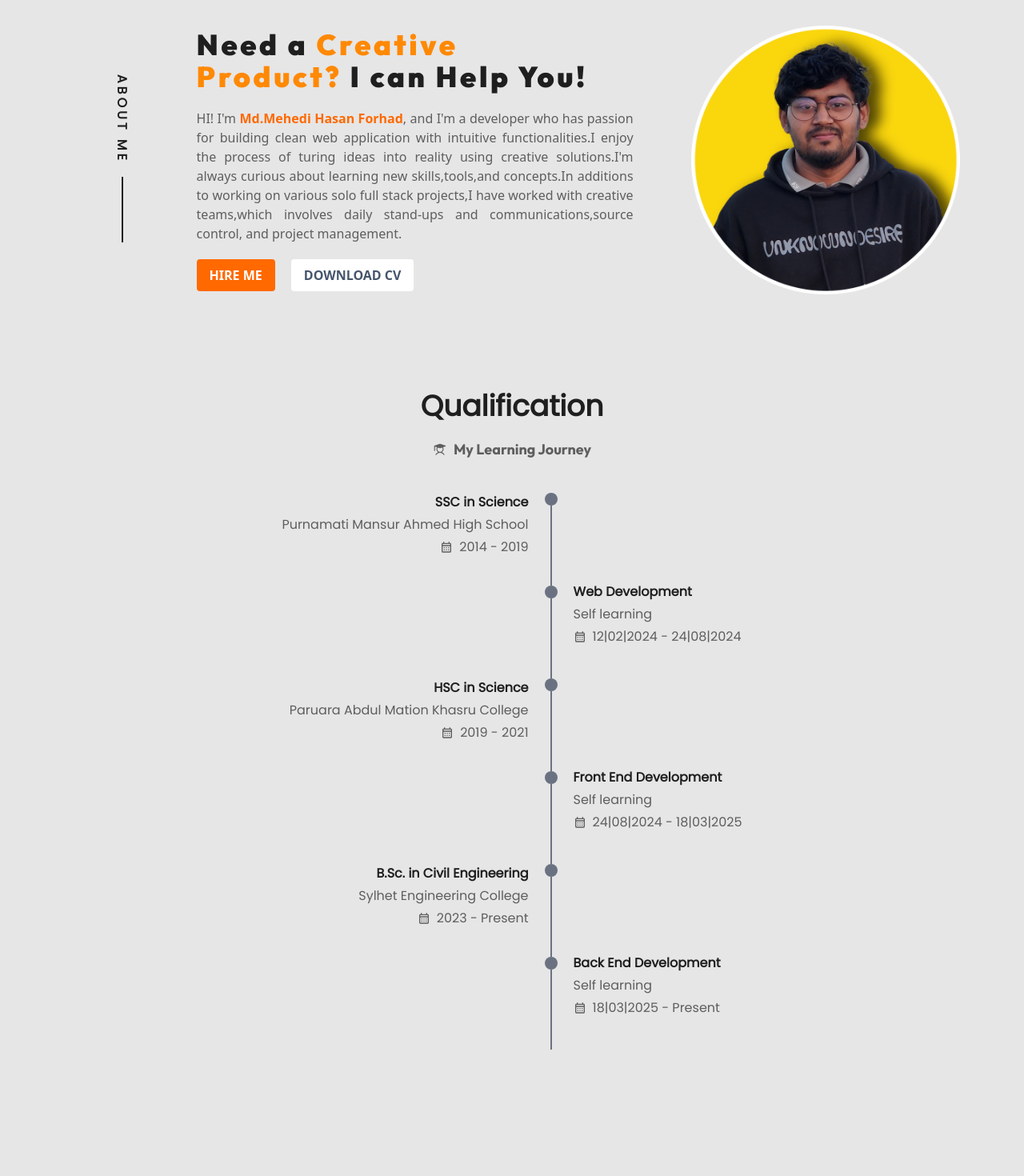
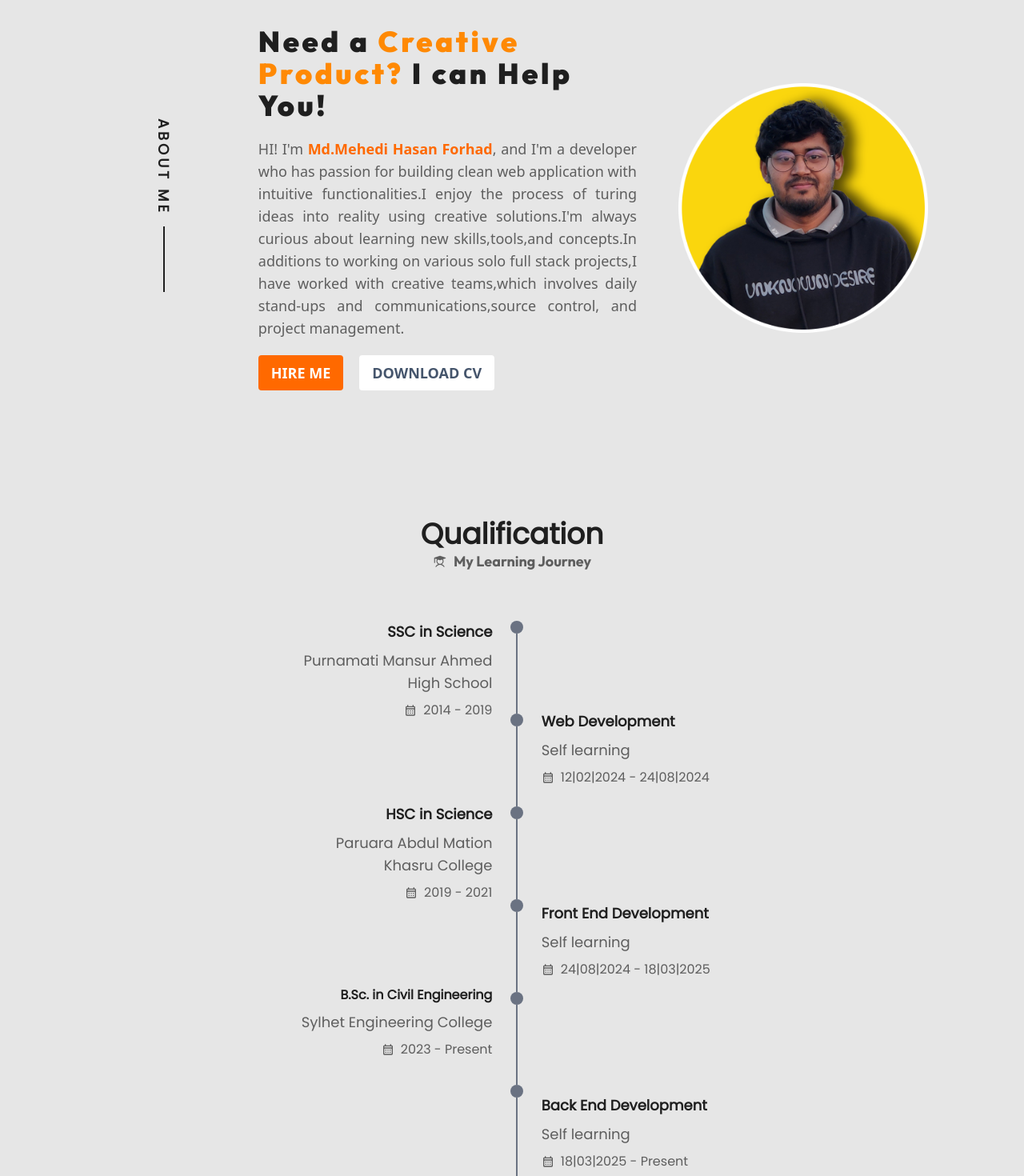
Before and after one commit to msforhad/forhad-portfolio-frontend.v.02, a React (Vite) app: page / in a window 1280 px wide. Shown: the part 640-2110 px from the top of the page at 80% size. Built offline with nearby package versions, Linux system fonts and the light colour scheme; a web font is replaced by a local one.

Commit message:
css file changed

```diff
--- a/src/components/Qualification.jsx
+++ b/src/components/Qualification.jsx
@@ -7,43 +7,51 @@ import { MdOutlineCalendarMonth } from "react-icons/md";
 
 const Qualification = () => {
   return (
-    <div className="flex flex-col gap-10 items-center mx-2 md:mx-30 2xl:mx-40 color-primary pb-20 ">
-      <div className="flex flex-col items-center gap-5">
-        <p className="font-bold text-4xl poppins">Qualification</p>
-        <p className="flex items-center gap-2 text-lg color-secondary outfit font-bold">
+    <div className="flex flex-col gap-15 items-center mx-2 md:mx-10 lg:mx-20 xl:mx-30 color-primary py-10 ">
+      <div className="flex flex-col items-center">
+        <p className="font-bold text-xl md:text-2xl lg:text-3xl xl:text-4xl poppins color-primary">
+          Qualification
+        </p>
+        <p className="flex items-center gap-2 text-sm md:text-base xl:text-lg color-secondary outfit font-bold">
           <PiStudentFill />
           <span>My Learning Journey</span>
         </p>
       </div>
 
-      <div className="flex gap-5 ">
-        <div className="flex flex-col gap-10">
-          <div className="flex flex-col items-end gap-1 poppins">
-            <p className="font-bold">SSC in Science</p>
-            <p className="color-secondary poppins ">
+      <div className="grid grid-cols-[46%6%46%] gap-[2%] ">
+        <div className=" flex flex-col gap-35 lg:gap-30 xl:gap-26 ml-10">
+          <div className="flex gap-2 flex-col items-end poppins">
+            <p className="font-bold text-sm md:text-base xl:text-lg">
+              SSC in Science
+            </p>
+            <p className="color-secondary poppins text-end text-sm md:text-base xl:text-lg ">
               Purnamati Mansur Ahmed High School
             </p>
-            <p className="flex items-center color-secondary gap-2">
+            <p className="text-xs md:text-sm lg:text-base flex items-center color-secondary gap-2">
               <MdOutlineCalendarMonth />
               <span>2014 - 2019</span>
             </p>
           </div>
 
-          <div className="flex flex-col items-end gap-1 poppins mt-28">
-            <p className="font-bold">HSC in Science</p>
-            <p className="color-secondary">
+          <div className="flex gap-2 flex-col items-end poppins">
+            <p className="font-bold text-sm md:text-base xl:text-lg">
+              HSC in Science
+            </p>
+            <p className="color-secondary text-sm md:text-base xl:text-lg text-end">
               Paruara Abdul Mation Khasru College
             </p>
-            <p className="flex items-center gap-2 color-secondary">
+            <p className="text-xs md:text-sm lg:text-base flex items-center color-secondary gap-2">
               <MdOutlineCalendarMonth />
               <span>2019 - 2021</span>
             </p>
           </div>
 
-          <div className="flex flex-col items-end gap-1 poppins mt-28">
+          <div className="flex gap-2 flex-col items-end poppins">
             <p className="font-bold">B.Sc. in Civil Engineering</p>
-            <p className="color-secondary">Sylhet Engineering College</p>
-            <p className="flex items-center gap-2 color-secondary">
+            <p className="color-secondary text-sm md:text-base xl:text-lg text-end">
+              Sylhet Engineering College
+            </p>
+            <p className="text-xs md:text-sm lg:text-base flex items-center color-secondary gap-2">
               <MdOutlineCalendarMonth />
               <span>2023 - Present</span>
             </p>
@@ -65,29 +73,41 @@ const Qualification = () => {
           <p className="border h-25 border-gray-500 w-0"></p>
         </div>
 
-        <div className="flex flex-col gap-10 mt-28">
-          <div className="flex flex-col gap-1 poppins">
-            <p className="font-bold">Web Development</p>
-            <p className="color-secondary">Self learning</p>
-            <p className="flex items-center gap-2 color-secondary">
+        <div className=" flex flex-col gap-40 md:gap-37 xl:gap-36 mt-28">
+          <div className="flex flex-col gap-2 poppins">
+            <p className="font-bold text-sm md:text-base xl:text-lg">
+              Web Development
+            </p>
+            <p className="color-secondary text-sm md:text-base xl:text-lg">
+              Self learning
+            </p>
+            <p className="flex items-center gap-2 color-secondary text-xs md:text-sm xl:text-base">
               <MdOutlineCalendarMonth />
               <span>12|02|2024 - 24|08|2024</span>
             </p>
           </div>
 
-          <div className="flex flex-col gap-1 poppins mt-28">
-            <p className="font-bold">Front End Development</p>
-            <p className="color-secondary">Self learning</p>
-            <p className="flex items-center gap-2 color-secondary">
+          <div className="flex flex-col gap-2 poppins">
+            <p className="font-bold text-sm md:text-base xl:text-lg">
+              Front End Development
+            </p>
+            <p className="color-secondary text-sm md:text-base xl:text-lg">
+              Self learning
+            </p>
+            <p className="flex items-center gap-2 color-secondary text-xs md:text-sm xl:text-base">
               <MdOutlineCalendarMonth />
               <span>24|08|2024 - 18|03|2025</span>
             </p>
           </div>
 
-          <div className="flex flex-col gap-1 poppins mt-28">
-            <p className="font-bold">Back End Development</p>
-            <p className="color-secondary">Self learning</p>
-            <p className="flex items-center gap-2 color-secondary">
+          <div className="flex flex-col gap-2 poppins">
+            <p className="font-bold text-sm md:text-base xl:text-lg">
+              Back End Development
+            </p>
+            <p className="color-secondary text-sm md:text-base xl:text-lg">
+              Self learning
+            </p>
+            <p className="flex items-center gap-2 color-secondary text-xs md:text-sm xl:text-base">
               <MdOutlineCalendarMonth />
               <span>18|03|2025 - Present</span>
             </p>
--- a/src/components/UI/Navbar.jsx
+++ b/src/components/UI/Navbar.jsx
@@ -17,7 +17,7 @@ const Navbar = () => {
   return (
     <>
       <header className="py-5 sticky top-0 bg-secondary z-50">
-        <div className="mx-2 md:mx-10 lg:mx-20 2xl:60 flex justify-between items-center">
+        <div className="mx-2 md:mx-10 lg:mx-20 xl:mx-30 flex justify-between items-center">
           {/* navbar logo */}
           <div>
             <NavLink to="/" className="stencil text-xl md:text-2xl 2xl:text-4xl color-primary">
--- a/src/pages/About.jsx
+++ b/src/pages/About.jsx
@@ -4,10 +4,10 @@ import Qualification from "../components/Qualification";
 const About = () => {
   return (
     <div className="bg-primary">
-      <div className="mx-2 md:mx-10 xl:mx-20 grid grid-cols-1 md:grid-cols-[65%30%] gap-20 md:gap-[5%] py-10 md:py-30 ">
-        <div className="grid grid-cols-1 md:grid-cols-[20%75%] gap-5 items-center ">
+      <div className=" mx-2 md:mx-10 lg:mx-20 xl:mx-30 grid grid-cols-1 md:grid-cols-[65%30%] gap-20 md:gap-[5%] py-10 md:py-30 ">
+        <div className=" grid grid-cols-1 md:grid-cols-[25%70%] gap-3 md:gap-[5%] items-center ">
           <div className="flex md:flex-col items-center md:gap-25 gap-2 color-primary">
-            <p className="md:rotate-90 tracking-[4px] poppins font-semibold">
+            <p className="md:rotate-90 tracking-[4px] poppins font-semibold text-sm md:text-base  xl:text-lg">
               ABOUT ME
             </p>
             <p className="border px-10 color-primary md:rotate-90"></p>
@@ -15,7 +15,7 @@ const About = () => {
 
           <div className="flex flex-col gap-5 md:items-start items-center ">
             <div className="flex flex-col gap-5 ">
-              <p className="text-3xl md:text-4xl font-black outfit color-primary tracking-widest">
+              <p className="text-xl md:text-2xl lg:text-3xl xl:text-4xl font-black outfit color-primary tracking-widest">
                 Need a{" "}
                 <span className="text-orange-400">
                   Creative
@@ -24,7 +24,7 @@ const About = () => {
                 I can Help You!
               </p>
 
-              <p className="text-justify color-secondary ">
+              <p className="text-justify color-secondary text-sm md:text-base xl:text-lg ">
                 HI! I'm {""}
                 <span className="text-orange-500 font-bold">
                   Md.Mehedi Hasan Forhad
@@ -40,19 +40,19 @@ const About = () => {
             </div>
 
             <div className="flex flex-row justify-end gap-5 items-start">
-              <button className="py-2 px-4 rounded bg-orange-500 text-white hover:bg-orange-300 font-bold">
+              <button className="text-sm md:text-base xl:text-lg py-2 px-4 rounded bg-orange-500 text-white hover:bg-orange-300 font-bold">
                 HIRE ME
               </button>
 
-              <button className="py-2 px-4 rounded hover:bg-cyan-500 hover:text-white text-slate-600 bg-white font-bold">
+              <button className="text-sm md:text-base xl:text-lg py-2 px-4 rounded hover:bg-cyan-500 hover:text-white text-slate-600 bg-white font-bold">
                 DOWNLOAD CV
               </button>
             </div>
           </div>
         </div>
 
-        <div className="">
-          <img className="" src={assets} alt="" />
+        <div className="flex flex-col justify-center items-center">
+          <img className="w-60 md:w-70 xl:w-80" src={assets} alt="" />
         </div>
       </div>
       <Qualification></Qualification>
```
